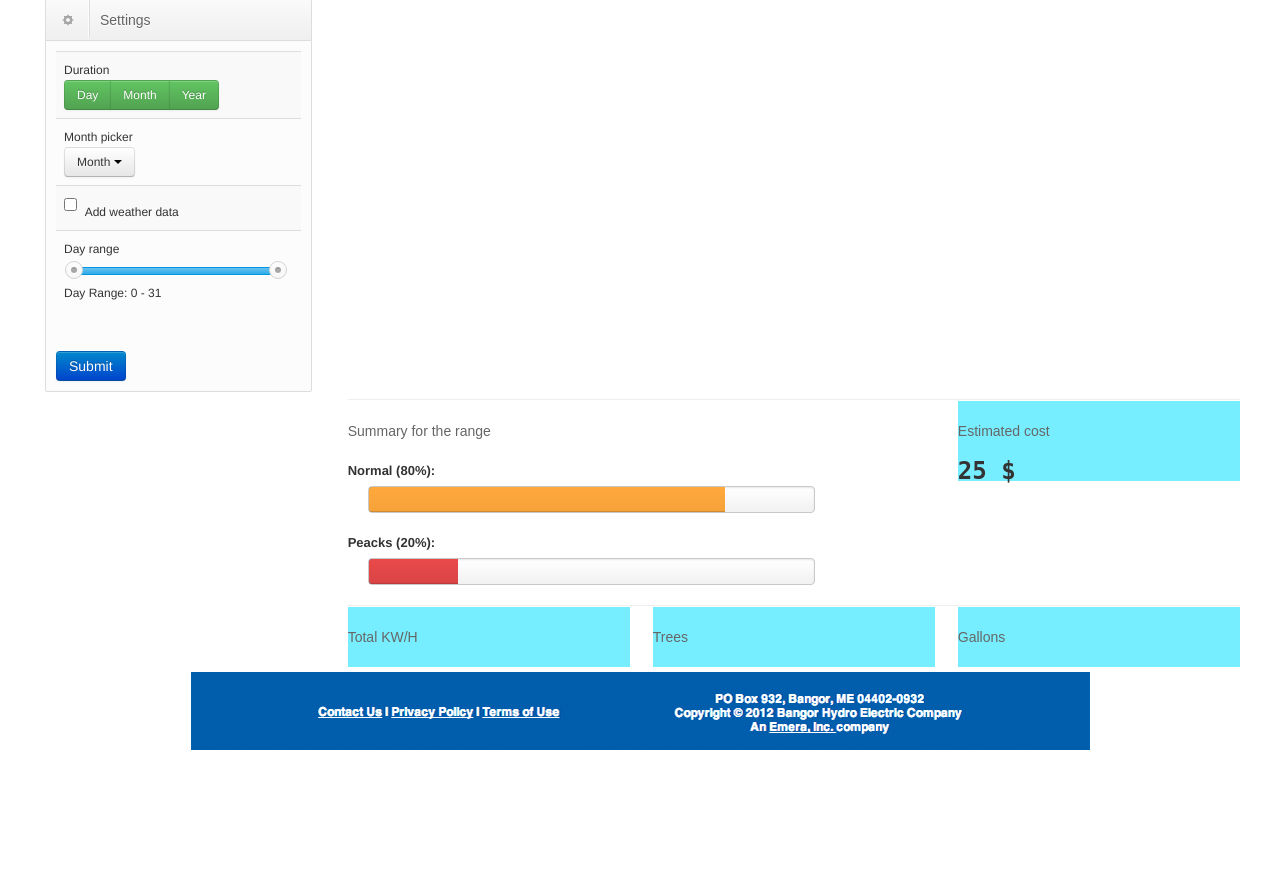
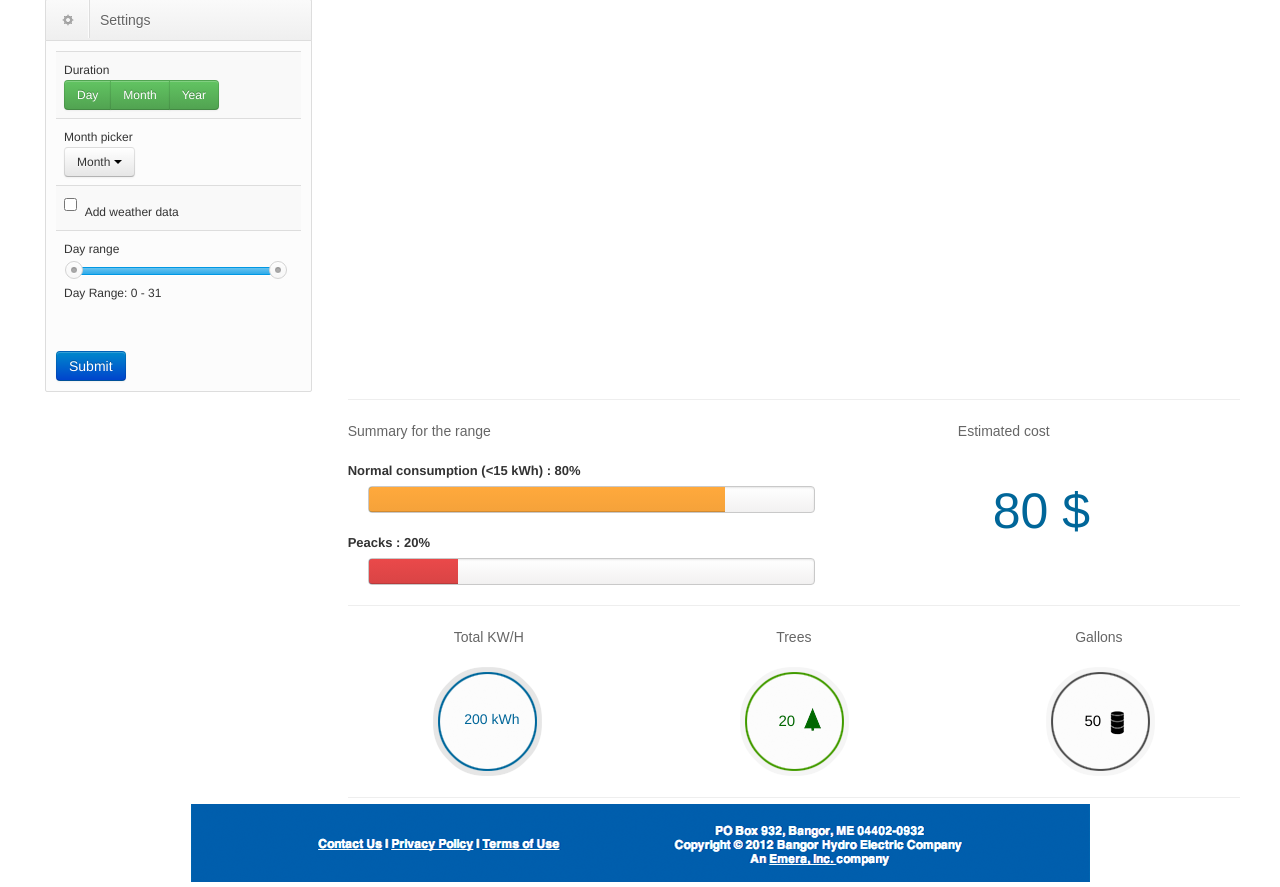
Before and after one commit to UMaine-ASAP/SmartMeter, a PHP site: page /dashboard.html in a window 1280 px wide. Shown: the part 274-1161 px from the top of the page. Before the commit the page ends 1024 px from the top, so only its background shows below. Run offline with PHP 8.4, Linux system fonts and the light colour scheme; some libraries are stand-ins or nearby versions.

Commit message:
finished implementation of the interface remaining tasks are described in the todo list document

```diff
--- a/code.js
+++ b/code.js
@@ -1,8 +1,12 @@
 $(document).ready(function(){
 
-    var eCost=25;
+    var eKW=200;
+    var eTree=20;
+    var eGallon=50;
     var sRange1=80;
     var sRange2=20;
+    var eCost=80;
+
 	$( ".sliderRange" ).slider({
 				range: true,
 				min: 0,
@@ -14,7 +18,10 @@ $(document).ready(function(){
 			});
 
 	buttonPush();
-	estimatedCost(eCost);
+    estimatedCost(eCost)
+    estimatedKW(eKW);
+    estimatedTree(eTree)
+    estimatedGallon(eGallon)
     summaryForTheRange1(sRange1);
     summaryForTheRange2(sRange2);
 });
@@ -29,14 +36,16 @@ function buttonPush(){
     })
 }
 
+function estimatedCost(value){
+    var $estimateCost = $('#estimatedCost');
+        $estimateCost.text(value + " $");
+}
 
-// Show a random number during 5s then display the last one
-
-function estimatedCost(endVal){
-    var $counter = $('#counter'),
+function estimatedKW(endVal){
+    var $counter = $('#textCircle1'),
         startVal = $counter.text(),
         currentVal,
-        suffix = '$',
+        suffix = 'kWh',
         currentVal = startVal;
 
     $counter.css('opacity', '.3');
@@ -49,6 +58,46 @@ function estimatedCost(endVal){
         else{
             currentVal++;
             $counter.text(currentVal+" "+suffix);
+        }
+    }, 20);
+}
+
+function estimatedTree(endVal){
+    var $counter = $('#textCircle2'),
+        startVal = $counter.text(),
+        currentVal,
+        currentVal = startVal;
+
+    $counter.css('opacity', '.3');
+
+    var i = setInterval(function (){
+        if (currentVal === endVal){
+            clearInterval(i);
+            $counter.css('opacity', '1');
+        }
+        else{
+            currentVal++;
+            $counter.text(currentVal);
+        }
+    }, 30);
+}
+
+function estimatedGallon(endVal){
+    var $counter = $('#textCircle3'),
+        startVal = $counter.text(),
+        currentVal,
+        currentVal = startVal;
+
+    $counter.css('opacity', '.3');
+
+    var i = setInterval(function (){
+        if (currentVal === endVal){
+            clearInterval(i);
+            $counter.css('opacity', '1');
+        }
+        else{
+            currentVal++;
+            $counter.text(currentVal);
         }
     }, 30);
 }
@@ -70,7 +119,7 @@ function summaryForTheRange1(endValue){
                 current_perc ++;
                 progressBar.css('width', (current_perc)+'%');
             }
-           $percentage.text("Normal (" + (current_perc)+'%):');
+           $percentage.text("Normal consumption (<15 kWh) : " + (current_perc)+'%');
 
         }, 30);
 
@@ -95,7 +144,7 @@ function summaryForTheRange2(endValue){
                 current_perc ++;
                 progressBar.css('width', (current_perc)+'%');
             }
-           $percentage.text("Peacks (" + (current_perc)+'%):');
+           $percentage.text("Peacks : " + (current_perc)+'%');
 
         }, 30);
 
--- a/dashboard.html
+++ b/dashboard.html
@@ -191,23 +191,39 @@
 					            		</div>
 
 					            		<div class="span4">
-					            			<h3> Estimated cost </h3>
-					            			<span id="counter">0</span>
+					            			<h3 id="costs"> Estimated cost </h3>
+					            			<span id="estimatedCost">0</span>
 
 				            			</div>
 			            		</div>
 			            		<hr />
+
 			            		<div id="circles" class="row-fluid">
-					            		<div class="test span4">
+					            		<div class="span4">
 					            			<h3> Total KW/H </h3>
+					            			<div>
+					            				<img id="image_test1" src="bootstrap/img/circle_kwh.png" alt=""/>
+					            				<span id="textCircle1" class="circleData">0</span>
+					            			</div>
 					            		</div>
-					            		<div class="test span4">
+					            		<div class="span4">
 					            			<h3> Trees </h3>
+					            			<div>
+					            				<img id="image_test2" src="bootstrap/img/circle_tree.png" alt=""/>
+					            				<span id="textCircle2" class="circleData">0</span>
+					            				<img id="icon_test2" src="bootstrap/img/icon_tree.png" alt=""/>
+					            			</div>
 					            		</div>
-					            		<div class="test span4">
+					            		<div class="span4">
 					            			<h3> Gallons</h3>
+					            			<div>
+					            				<img id="image_test3" src="bootstrap/img/circle_gallon.png" alt=""/>
+					            				<span id="textCircle3" class="circleData">0</span>
+					            				<img id="icon_test3" src="bootstrap/img/icon_gallon.png" alt=""/>
+					            			</div>
 					            		</div>
 				            	</div>
+				            	<hr />
 
 
 			            </div>
--- a/layout.css
+++ b/layout.css
@@ -179,8 +179,6 @@ hr{
 	width: 28px;
 	height:28px;
 }
-
-
 
 
 
@@ -399,7 +397,18 @@ table {
 	text-align: center;
 }
 
-#content #counter { font-size: 24px; font-weight: bold; font-family: monospace; }
+#costs{
+
+	margin-bottom: 50px;
+}
+
+#content #estimatedCost {
+	margin-left: 35px;
+	font-size: 50px;
+	font-weight: bold;
+	font-weight: 300;
+	color:#006699;
+}
 
 #content .myprogress{
 	background-image: linear-gradient(to bottom,#FFFFFF,#f2f1f1);
@@ -426,6 +435,75 @@ table {
 
 }
 
+#circles{
+	text-align: center;
+	height: 170px;
+	margin-bottom: 20px;
+}
+
+/* TODO: See a better solution!!*/
+
+#textCircle1{
+	left:-53px;
+	z-index:1;
+	position: relative;
+	color: #006699;
+	font-size:14px;
+}
+
+#textCircle2{
+	left:-53px;
+	top:2px;
+	z-index:1;
+	position: relative;
+	color: #006600;
+	font-size:15px;
+
+}
+
+#textCircle3{
+	left:-53px;
+	top:2px;
+	z-index:1;
+	position: relative;
+	color: #000;
+	font-size:15px;
+
+}
+
+#image_test1{
+	left:28px;
+	z-index:0;
+	position: relative;
+}
+
+#image_test2{
+	left:21px;
+	z-index:0;
+	position: relative;
+}
+
+#image_test3{
+	left:21px;
+	z-index:0;
+	position: relative;
+}
+
+#icon_test2{
+	top:-2px;
+	left:-47px;
+	z-index:0;
+	position: relative;
+}
+
+#icon_test3{
+	top:1px;
+	left:-47px;
+	z-index:0;
+	position: relative;
+}
+
+
 /*@media (min-width: 1200px) {
   .page {
     width: 1210px; } }
@@ -450,7 +528,7 @@ table {
    background-color:#FFF;
 }
 .span4 {
-   background-color:#7EF;
+   background-color:#FFF;
 }
 
 .span3 {
```
Also changed, not shown: bootstrap/img/circle_gallon.png (added), bootstrap/img/circle_kwh.png (added), bootstrap/img/circle_tree.png (added), bootstrap/img/icon_gallon.png (added), bootstrap/img/icon_tree.png (added), 2 other files.
